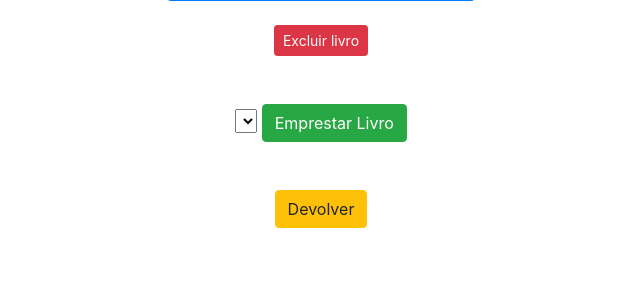
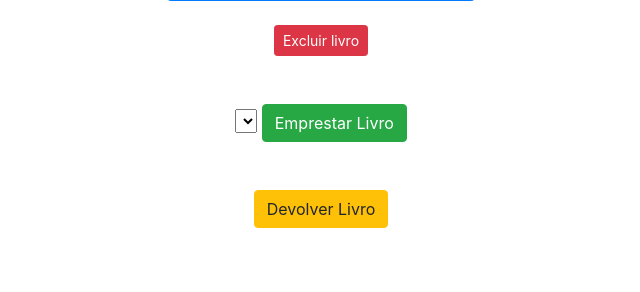
Before and after one commit to naiarar/Empresta-, a Django app: template livro/templates/ver_livro.html in a window 1280 px wide. Shown: the part 417-709 px from the top of the page, without its empty margins (319-959 px from the left). Run offline with Django 4.2, Linux system fonts and the light colour scheme; the template is opened without the code that fills it, so the values that code supplies are empty.

Commit message:
mudei nome botao devolver para devolver livro

```diff
--- a/livro/templates/ver_livro.html
+++ b/livro/templates/ver_livro.html
@@ -98,7 +98,7 @@
     <div id="devolucao">
         <form action="{% url 'devolver_livro' livro.id %}" method="POST">{% csrf_token %}
 
-            <input type="submit" class="btn btn-warning" value="Devolver">
+            <input type="submit" class="btn btn-warning" value="Devolver Livro">
         </form>
     </div>
 
```
